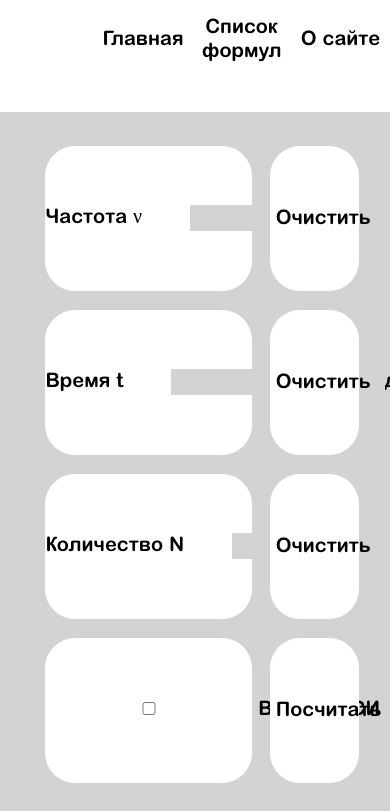
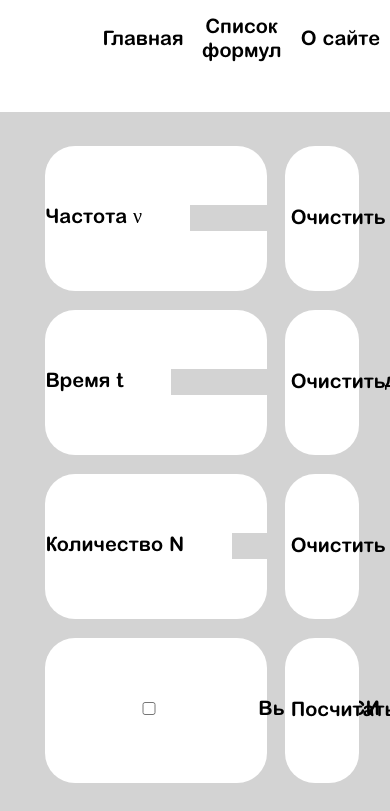
Before and after one commit to blackbirdstudiorus/Formularics, a plain HTML site: page formulas/freq.html in a window 390 px wide. Shown: the part 33-844 px from the top of the page. Drawn offline with Linux system fonts and the light colour scheme.

Commit message:
Update style.css

```diff
--- a/style.css
+++ b/style.css
@@ -153,7 +153,7 @@ select {
     height:145px;
     vertical-align: middle;
     line-height: 145px;
-    width:69%;
+    width:74%;
     font-size: 20px;
 }
 #main {
@@ -163,7 +163,7 @@ select {
 }
 button:not(.mb){
     font-size: 20px;
-    width:30%;
+    width:25%;
 }
 .h-block{
     white-space: nowrap;
```
